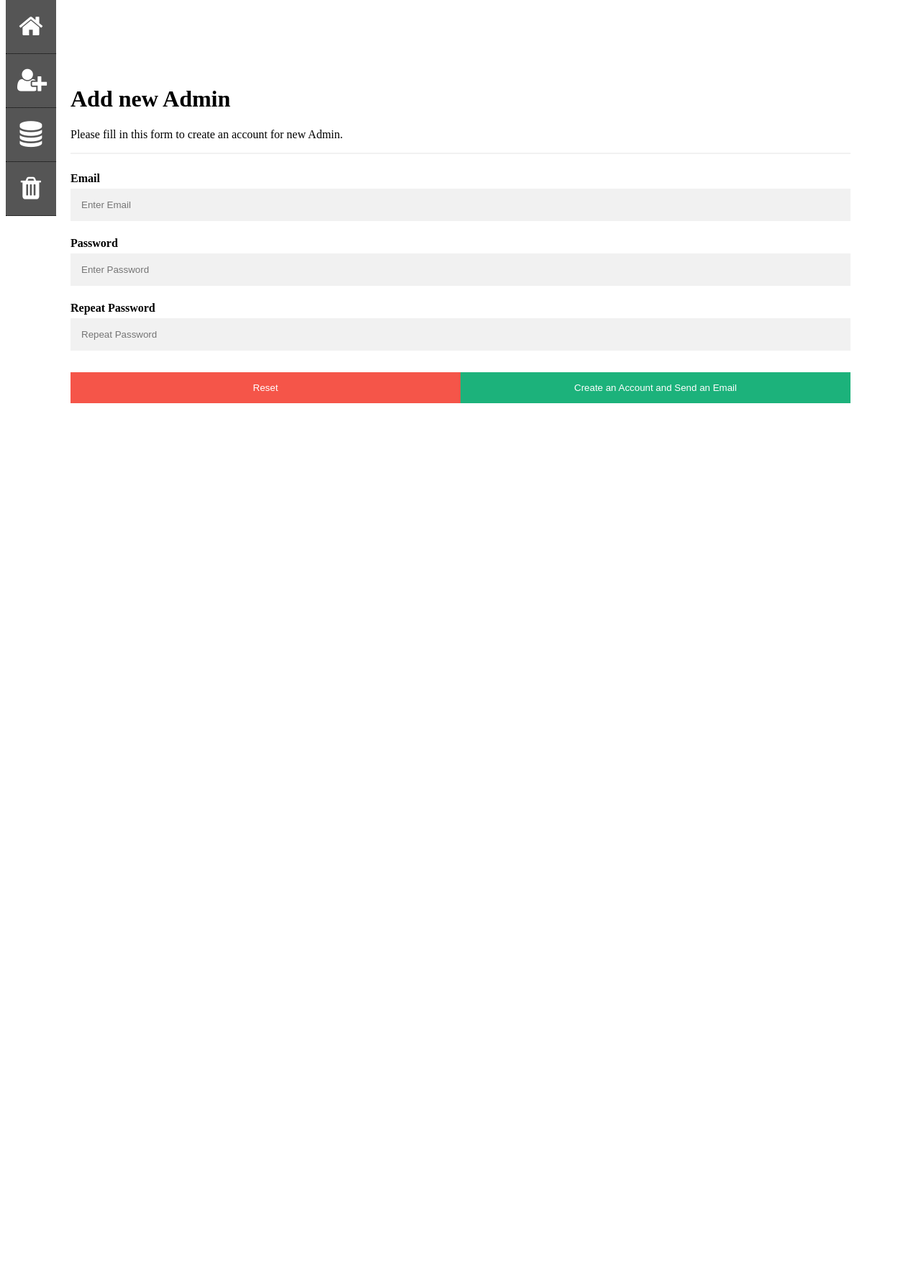
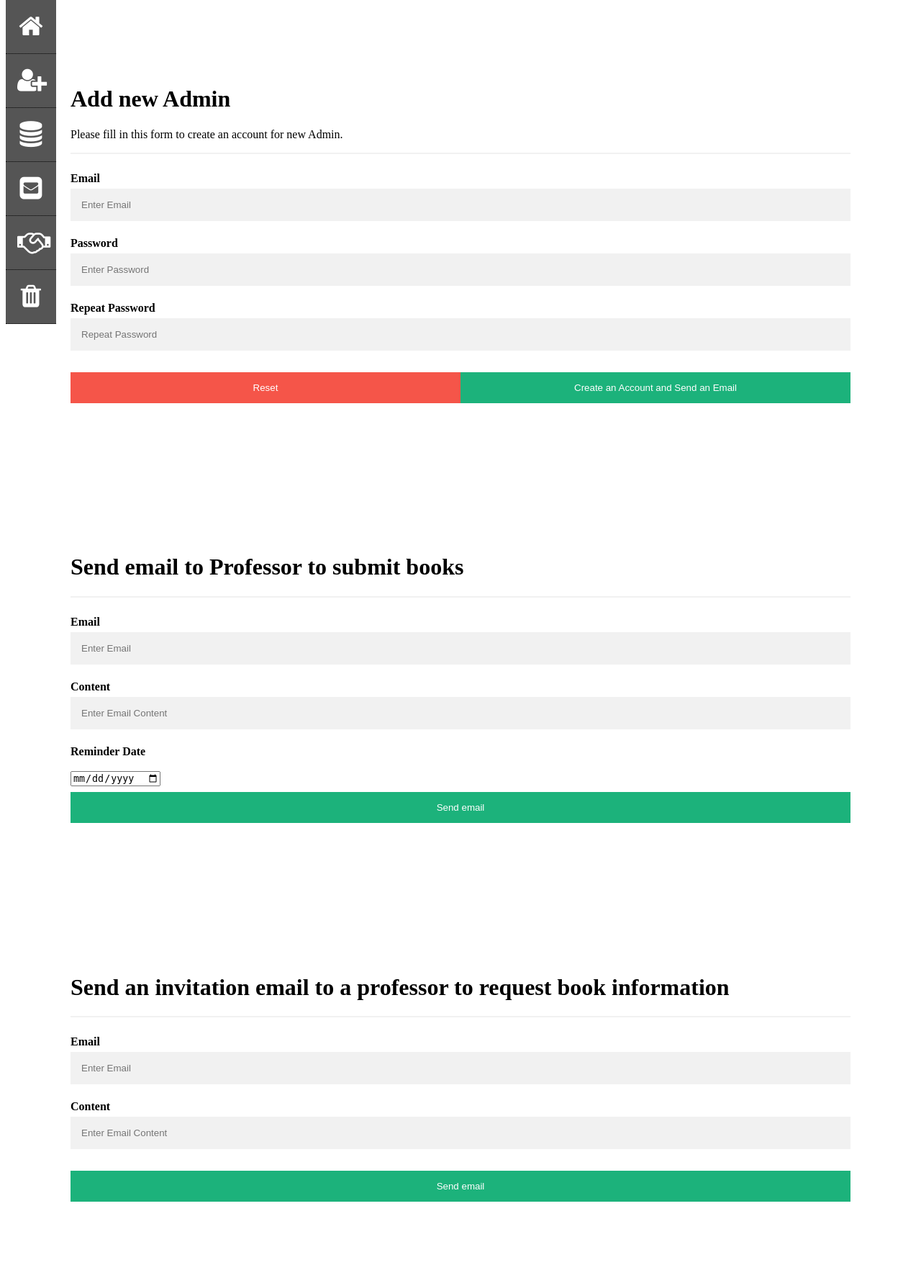
Before and after one commit to sultalish/book-order-website, a PHP site: page /staff_panel.html in a window 1280 px wide. Shown: the whole page at 72% size. Before the commit the page ends 560 px from the top, so only its background shows below. Run offline with PHP 8.4, Linux system fonts and the light colour scheme.

Commit message:
Add Send Invitation, Send Email frontend

```diff
--- a/css/staff_panel.css
+++ b/css/staff_panel.css
@@ -192,3 +192,9 @@ button:hover {
     width: 100%;
   }
 }
+
+textarea {
+  resize: none;
+  width: 100px;
+  height: 100px;
+}
--- a/staff_panel.html
+++ b/staff_panel.html
@@ -23,6 +23,14 @@
         <a href="#" class="db-access-tooltip">
             <i class="fa fa-database"></i>
             <span class="db-access">Access DB</span>
+        </a>
+        <a href="#send-email" class="delete-admin-tooltip">
+            <i class="fa fa-envelope-square"></i>
+            <span class="delete-admin">Send email</span>
+        </a>
+        <a href="#send-invitation" class="delete-admin-tooltip">
+            <i class="fa fa-handshake-o"></i>
+            <span class="delete-admin">Send Invitation</span>
         </a>
         <a href="#" class="delete-admin-tooltip">
             <i class="fa fa-trash"></i>
@@ -53,6 +61,46 @@
             </div>
         </form>
     </div>
+
+    <div id="send-email">
+        <form action="/action_page.php">
+            <div class="container">
+                <h1>Send email to Professor to submit books</h1>
+                <hr>
+
+                <label for="email"><b>Email</b></label>
+                <input type="text" placeholder="Enter Email" name="email" required>
+
+                <label for="email-content"><b>Content</b></label>
+                <input type="text" placeholder="Enter Email Content" name="email-content" rows="4" cols="50" required>
+
+                <label for="reminder"><b>Reminder Date</b></label>
+                <br /><br />
+                <input type="date" id="reminder" name="reminder" required>
+
+                <button type="submit" class="submit-email-prof">Send email</button>
+
+            </div>
+        </form>
+    </div>
+
+    <div id="send-invitation">
+        <form action="/action_page.php">
+            <div class="container">
+                <h1>Send an invitation email to a professor to request book information</h1>
+                <hr>
+
+                <label for="email"><b>Email</b></label>
+                <input type="text" placeholder="Enter Email" name="email" required>
+
+                <label for="email-content"><b>Content</b></label>
+                <input type="text" placeholder="Enter Email Content" name="email-content" rows="4" cols="50" required>
+
+                <button type="submit" class="submit-email-prof">Send email</button>
+
+            </div>
+        </form>
+    </div>
 </body>
 
 </html>
```
